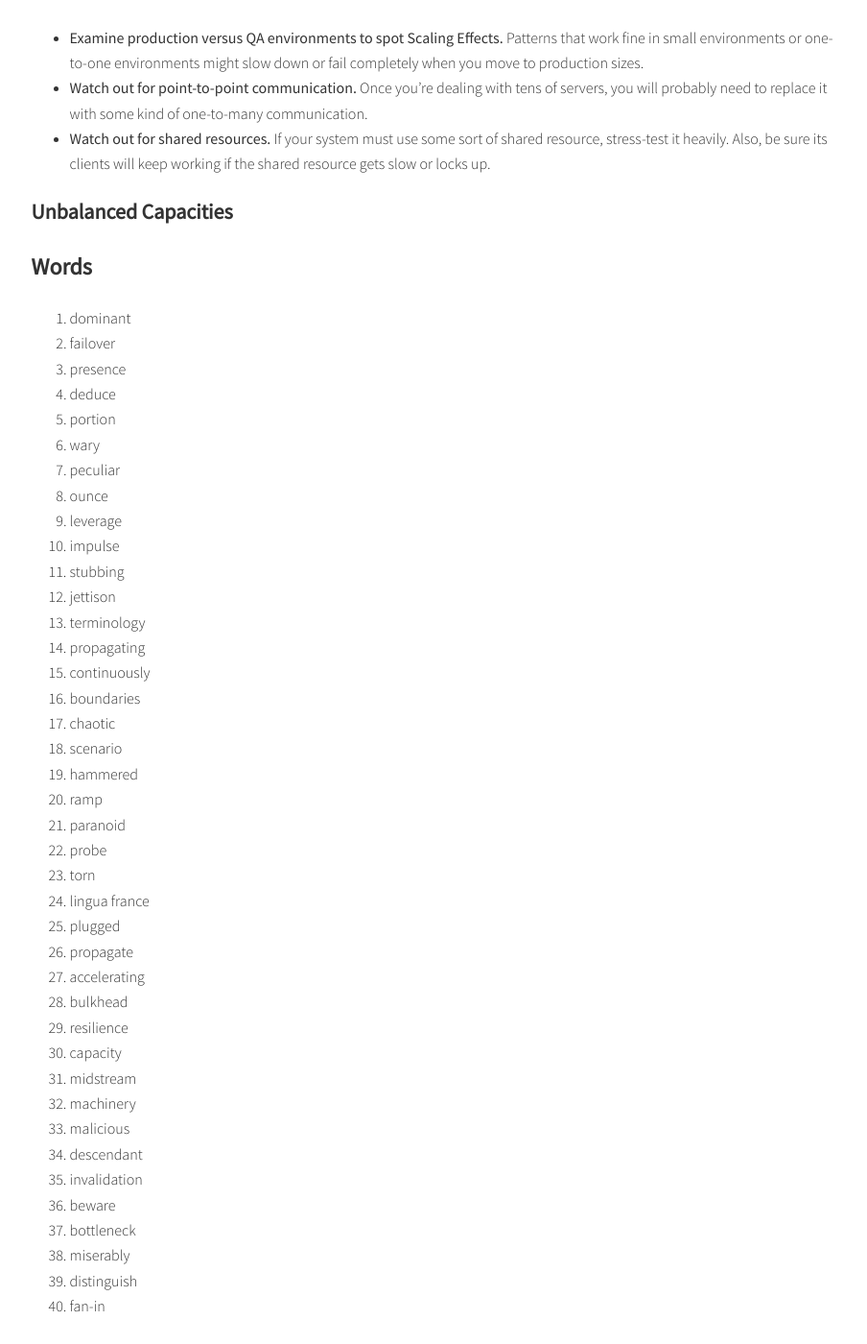
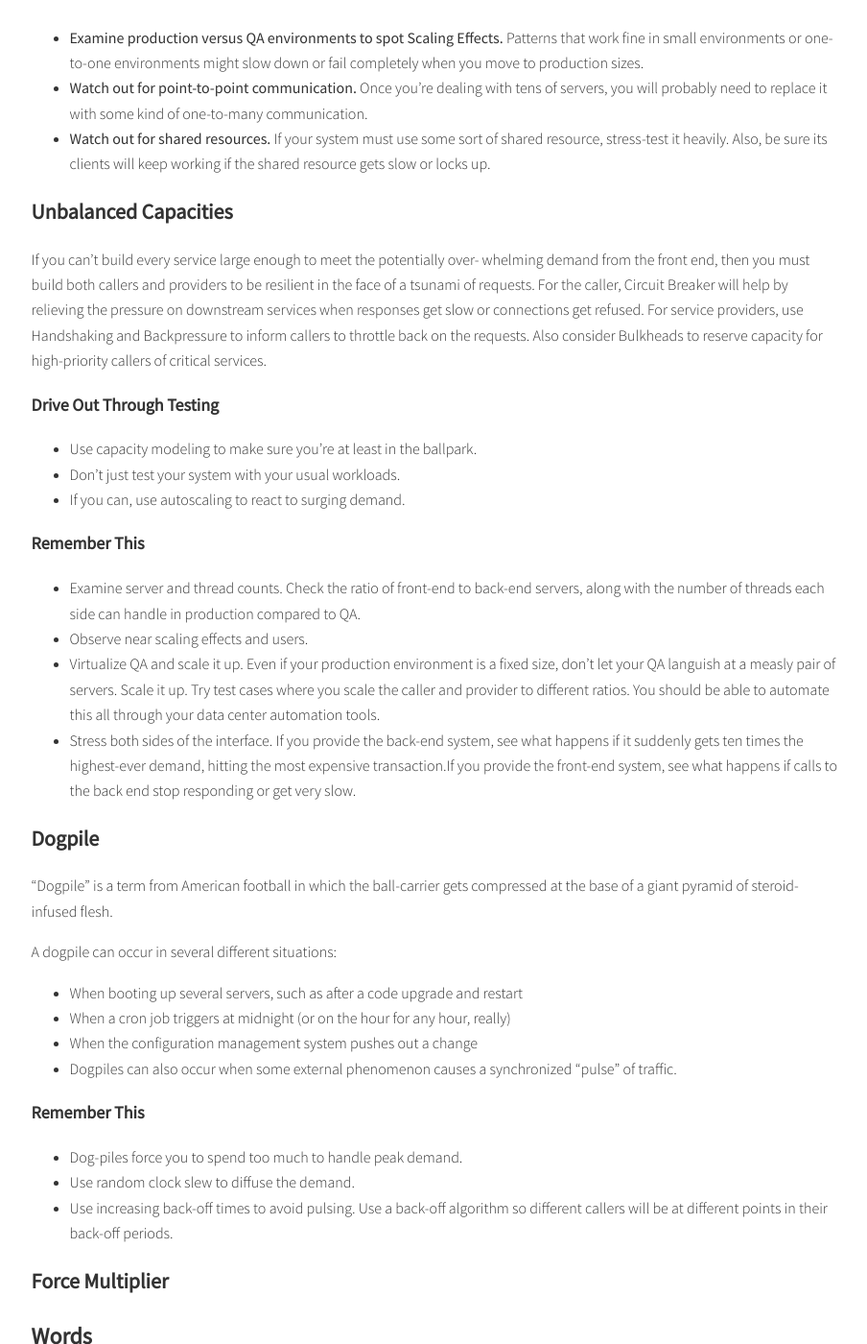
Before and after one commit to summer00/summer00.github.io, a Jekyll site: the page built from _posts/2020-11-10-release-it-note.md, in a window 1280 px wide and 1400 px high, scrolled down 5385 px. Shown: the whole window at 96% size, without its empty margins (185-1089 px from the left). Built offline with Jekyll 4.4.1, drawn with Linux system fonts in a browser that asks for light colours; comment, search, counter and statistics services are not loaded; some of the changed text lies outside the part shown.

Commit message:
update 2021-03-22

```diff
--- a/_posts/2020-11-10-release-it-note.md
+++ b/_posts/2020-11-10-release-it-note.md
@@ -184,6 +184,39 @@ The most scalable architecture is the shared-nothing architecture. Each server o
 
 ## Unbalanced Capacities
 
+If you can’t build every service large enough to meet the potentially over- whelming demand from the front end, then you must build both callers and providers to be resilient in the face of a tsunami of requests. For the caller, Circuit Breaker will help by relieving the pressure on downstream services when responses get slow or connections get refused. For service providers, use Handshaking and Backpressure to inform callers to throttle back on the requests. Also consider Bulkheads to reserve capacity for high-priority callers of critical services.
+
+### Drive Out Through Testing
+
+- Use capacity modeling to make sure you're at least in the ballpark.
+- Don't just test your system with your usual workloads.
+- If you can, use autoscaling to react to surging demand.
+
+### Remember This
+
+- Examine server and thread counts. Check the ratio of front-end to back-end servers, along with the number of threads each side can handle in production compared to QA.
+- Observe near scaling effects and users.
+- Virtualize QA and scale it up. Even if your production environment is a fixed size, don’t let your QA languish at a measly pair of servers. Scale it up. Try test cases where you scale the caller and provider to different ratios. You should be able to automate this all through your data center automation tools.
+- Stress both sides of the interface. If you provide the back-end system, see what happens if it suddenly gets ten times the highest-ever demand, hitting the most expensive transaction.If you provide the front-end system, see what happens if calls to the back end stop responding or get very slow.
+
+## Dogpile
+
+“Dogpile” is a term from American football in which the ball-carrier gets compressed at the base of a giant pyramid of steroid-infused flesh.
+
+A dogpile can occur in several different situations:
+
+- When booting up several servers, such as after a code upgrade and restart
+- When a cron job triggers at midnight (or on the hour for any hour, really)
+- When the configuration management system pushes out a change
+- Dogpiles can also occur when some external phenomenon causes a synchronized “pulse” of traffic.
+
+### Remember This
+
+- Dog-piles force you to spend too much to handle peak demand.
+- Use random clock slew to diffuse the demand.
+- Use increasing back-off times to avoid pulsing. Use a back-off algorithm so different callers will be at different points in their back-off periods.
+
+## Force Multiplier
 
 # Words
 
@@ -227,6 +260,9 @@ The most scalable architecture is the shared-nothing architecture. Each server o
 38. miserably
 39. distinguish
 40. fan-in
+41. relieving
+42. drive out
+43. outage
 
 # Sentence
 
```
